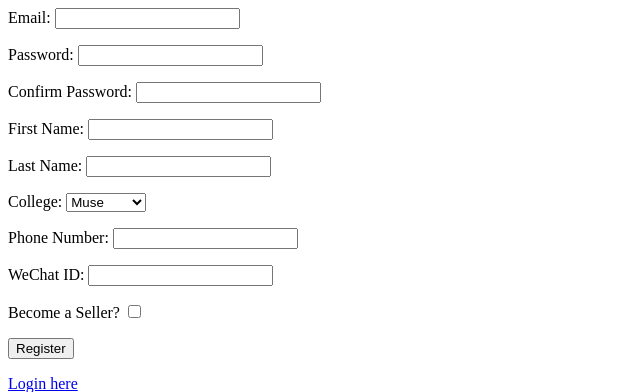
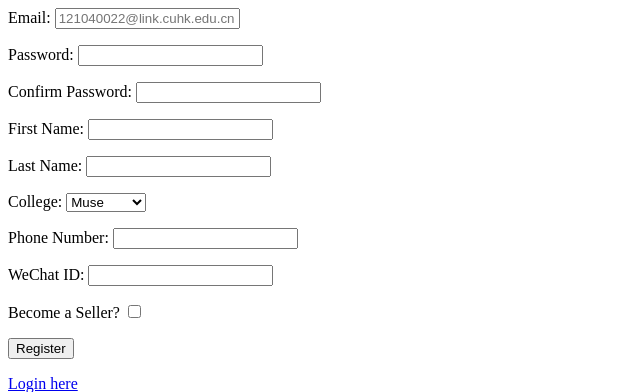
Before and after one commit to bryandts7/ecom_cuhksz_new, a Flask app: page /registrationForm in a window 1280 px wide. Shown: the top 392 px of the page, without its empty margins (0-640 px from the left). Run offline with Flask 3, Linux system fonts and the light colour scheme; data comes from the database, SQL or seed files in the repository.

Commit message:
placeholder email

```diff
--- a/templates/register.html
+++ b/templates/register.html
@@ -6,7 +6,7 @@
 </head>
 <body>
 <form action="/register" method="POST" enctype="multipart/form-data" onsubmit="return validate()">
-    <p>Email: <input type="email" name="email"></p>
+    <p>Email: <input type="email" placeholder="121040022@link.cuhk.edu.cn" name="email"></p>
 
     <P>Password: <input type="password" name="password" id="password" required></p>
 
```
